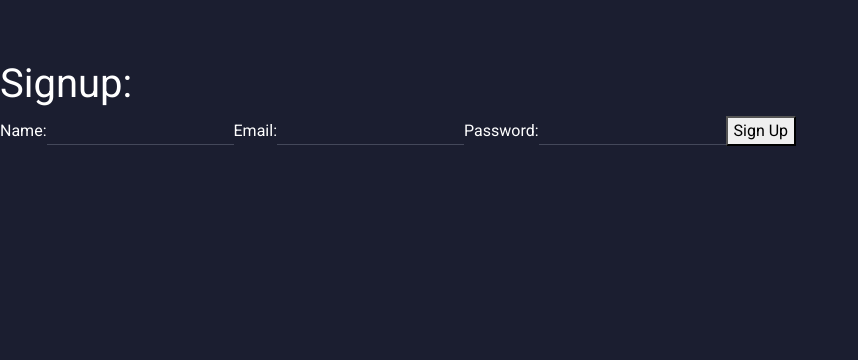
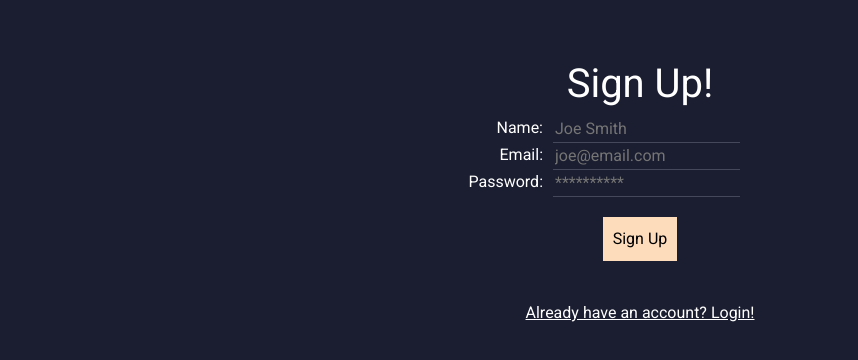
Before and after one commit to PashanIrani/Workout-Tracker, a React app: page /signup in a window 1280 px wide. Shown: the top 360 px of the page, without its empty margins (0-858 px from the left). Built offline with nearby package versions, Linux system fonts and the light colour scheme.

Commit message:
improved styles

```diff
--- /dev/null
+++ b/src/client/helpers/index.js
@@ -0,0 +1,22 @@
+export const getURLParams = () => {
+  let obj = {};
+
+  let url = location.href.split("?");
+
+  /* get the part after the ? */
+  if (url.length == 2) {
+    url = url[1];
+  } else {
+    return obj;
+  }
+
+  let pairs = url.split("&"); //gets key and value form the url
+
+  /* organizes the pairs into JSON form */
+  for (let i = 0; i < pairs.length; i++) {
+    let temp = pairs[i].split("=");
+    obj[temp[0]] = temp[1];
+  }
+
+  return obj;
+};
--- a/src/client/pages/Homepage.jsx
+++ b/src/client/pages/Homepage.jsx
@@ -1,13 +1,23 @@
 import React, { useState } from "react";
+import '../styles/Homepage.scss'
 
 const Homepage = () => {
 
   return (
     <div className="Page Homepage">
-      <h1>Werk It! 🏋️‍♀️</h1>
-      <p>A workout app. Werk It!</p>
-      <button onClick={() => location.href="/login"}>Sign In 💪</button>
-      <a href="/signup">Don't have an account? Sign up!</a>
+      <h1>🏋️‍♀️ Werk It! 🏋️‍♀️</h1>
+      <p>CMPT 354's workout app of choice!</p>
+
+      <div className="image-container">
+        <img className="homepage-image" src="https://media1.giphy.com/media/Uno27COfoYlH2/giphy.gif?cid=ecf05e474b63yaefr0avpa0wywmvp93747213wtpbfps1ftg&rid=giphy.gif&ct=g" alt="welcome image" />
+      </div>
+
+      <div className="button-container">
+        <button onClick={() => location.href="/login"}>Sign In 💪</button>
+        <a href="/signup">Don't have an account? Sign up!</a>
+      </div>
+
+      <p id="copyright">© 2022 Pashan Irani, Khanh Vy Bui & Bhakti Bhanushali</p>
     </div>
   );
 };
--- a/src/client/pages/Login.jsx
+++ b/src/client/pages/Login.jsx
@@ -1,9 +1,22 @@
-import React, { useState } from "react";
+import React, { useEffect, useState } from "react";
 import axios from "axios";
+import { AiOutlineCloseCircle } from 'react-icons/ai';
+import '../styles/Login-Signup.scss';
+import { getURLParams } from "../helpers";
 
 const Login = () => {
   const [email, setEmail] = useState("");
   const [password, setPassword] = useState("");
+  const [errorMessage, setErrorMessage] = useState("");
+  const [successMessage, setSuccessMessage] = useState("");
+
+  useEffect(() => {
+    const params = getURLParams();
+    console.log(params);
+    if ('new' in params) {
+      setSuccessMessage("Account Created! Please login to continue! 💪");
+    }
+  },[]);
 
   const performLogin = () => {
     axios
@@ -14,33 +27,60 @@ const Login = () => {
       })
       .catch((error) => {
         console.error(error);
+        setErrorMessage(error.response.data);
       });
   };
 
+  const submit = (e) => {
+    if (e.key === 'Enter') {
+      performLogin();
+    }
+  }
+
   return (
     <div className="Page Login">
-      <h1>Login:</h1>
+      <p className="success-message">{successMessage}</p>
+      <h1>Login</h1>
+      {errorMessage !== '' && (<p className="error-message"><AiOutlineCloseCircle onClick={() => setErrorMessage("")}/> {errorMessage}</p>)}
+      <div className="form-container">
+        <div>
           <label htmlFor="email">Email:</label>
           <input
+            placeholder="joe@email.com"
             type="text"
             name="email"
             id="email"
             data={email}
+            onKeyDown={submit}
             onInput={(e) => {
               setEmail(e.target.value);
             }}
           />
+        </div>
+
+        <div>
           <label htmlFor="password">Password:</label>
           <input
+            placeholder="**********"
             type="password"
             name="password"
             id="password"
             data={password}
+            onKeyDown={submit}
             onInput={(e) => {
               setPassword(e.target.value);
             }}
           />
+        </div>
+
+        <div>
           <button onClick={performLogin}>Login</button>
+        </div>
+        <div>
+          <a href="/signup">Don't have an account? Sign up!</a>
+        </div>
+      </div>
+
     </div>
   );
 };
--- a/src/client/pages/Signup.jsx
+++ b/src/client/pages/Signup.jsx
@@ -1,10 +1,13 @@
 import React, { useState } from "react";
 import axios from "axios";
+import '../styles/Login-Signup.scss';
+import { AiOutlineCloseCircle } from 'react-icons/ai';
 
 const SignUp = () => {
   const [name, setName] = useState("");
   const [email, setEmail] = useState("");
   const [password, setPassword] = useState("");
+  const [errorMessage, setErrorMessage] = useState("");
 
   const createAccount = () => {
     axios
@@ -14,47 +17,74 @@ const SignUp = () => {
         password,
       })
       .then(() => {
-        alert("Account Created");
+        location.href="/login?new"
       })
-      .catch((err) => {
-        alert("ERROR!!!!! (See console)");
-        console.error(err);
+      .catch((error) => {
+        console.error(error);
+        setErrorMessage(error.response.data);
       });
   };
+
+  const submit = (e) => {
+    if (e.key === 'Enter') {
+      createAccount();
+    }
+  }
+
   return (
-    <div className="Page">
-      <h1>Signup:</h1>
+    <div className="Page Signup">
+      <h1>Sign Up!</h1>
+      {errorMessage !== '' && (<p className="error-message"><AiOutlineCloseCircle onClick={() => setErrorMessage("")}/> {errorMessage}</p>)}
+      <div className="form-container">
+        <div>
           <label htmlFor="email">Name:</label>
           <input
+            placeholder="Joe Smith"
             type="text"
             name="name"
             id="name"
             data={name}
+            onKeyDown={submit}
             onInput={(e) => {
               setName(e.target.value);
             }}
           />
+        </div>
+        <div>
           <label htmlFor="email">Email:</label>
           <input
+            placeholder="joe@email.com"
             type="text"
             name="email"
             id="email"
             data={email}
+            onKeyDown={submit}
             onInput={(e) => {
               setEmail(e.target.value);
             }}
           />
+        </div>
+        <div>
           <label htmlFor="password">Password:</label>
           <input
+            placeholder="**********"
             type="password"
             name="password"
             id="password"
             data={password}
+            onKeyDown={submit}
             onInput={(e) => {
               setPassword(e.target.value);
             }}
           />
+        </div>
+        <div>
           <button onClick={createAccount}>Sign Up</button>
+        </div>
+        <div>
+          <a href="/login">Already have an account? Login!</a>
+        </div>
+      </div>
     </div>
   );
 };
--- a/src/client/styles/App.scss
+++ b/src/client/styles/App.scss
@@ -19,3 +19,20 @@ input[type="text"], input[type="password"] {
   border-bottom: 1px solid Colors.$secondary-color;
   color: Colors.$text-color;
 }
+
+button {
+  background-color: Colors.$primary-color;
+  padding: 10px;
+  border: none;
+}
+
+a {
+  color: Colors.$url-white !important;
+  text-decoration: none;
+
+  &:hover {
+    text-decoration: underline;
+    font-weight: bold;
+    filter: brightness(0.85);
+  }
+}
--- /dev/null
+++ b/src/client/styles/Homepage.scss
@@ -0,0 +1,36 @@
+.Homepage {
+  .image-container, .button-container {
+    display: flex;
+    justify-content: center;
+  }
+
+  .button-container {
+    flex-direction: column;
+    padding: 50px 0px;
+
+    button, a {
+      align-self: center;
+    }
+
+    a {
+      margin-top: 10px;
+    }
+
+  }
+
+  h1 {
+    text-align: center;
+    font-size: 80px;
+  }
+
+  p {
+    text-align: center;
+  }
+
+  #copyright {
+    position: fixed;
+    bottom: 0;
+    margin: auto;
+  }
+
+}
--- /dev/null
+++ b/src/client/styles/Login-Signup.scss
@@ -0,0 +1,45 @@
+@use 'Colors';
+
+.Login, .Signup {
+  h1 {
+    text-align: center;
+  }
+
+  p.error-message {
+    text-align: center;
+    color: Colors.$red;
+  }
+
+  p.success-message {
+    text-align: center;
+    color: Colors.$green;
+  }
+
+  .form-container {
+    display: flex;
+    flex-direction: column;
+
+    div {
+      display: flex;
+      justify-content: right;
+      width: 200px;
+      align-self: center;
+
+      &:last-of-type, &:nth-last-of-type(2) {
+        justify-content: center;
+        padding: 20px;
+      }
+
+      &:last-of-type {
+        width: unset;
+      }
+    }
+
+
+    input {
+      margin-left: 10px;
+    }
+
+  }
+
+}
--- a/src/client/styles/_Colors.scss
+++ b/src/client/styles/_Colors.scss
@@ -4,4 +4,6 @@ $primary-color: #fddcbc;
 $secondary-color: #44485a;
 $text-color: white;
 $light-grey: #525252;
-$green: green;
+$green: #63ff63;
+$red: #ff0000;
+$url-white: white;
```
Lines whose indentation alone changed are shown as unchanged.
